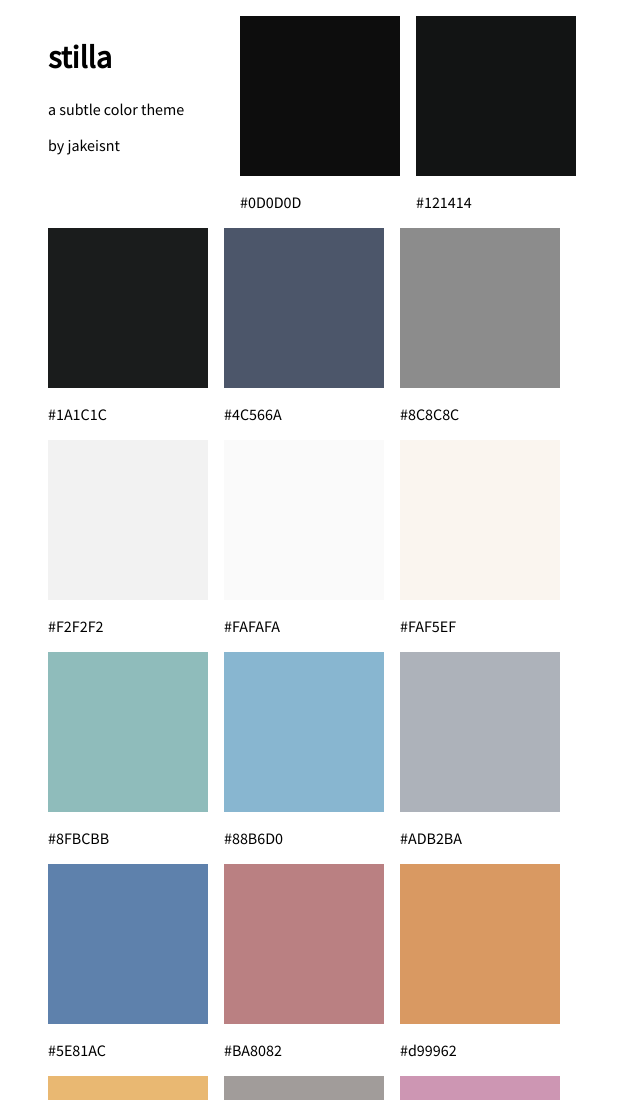
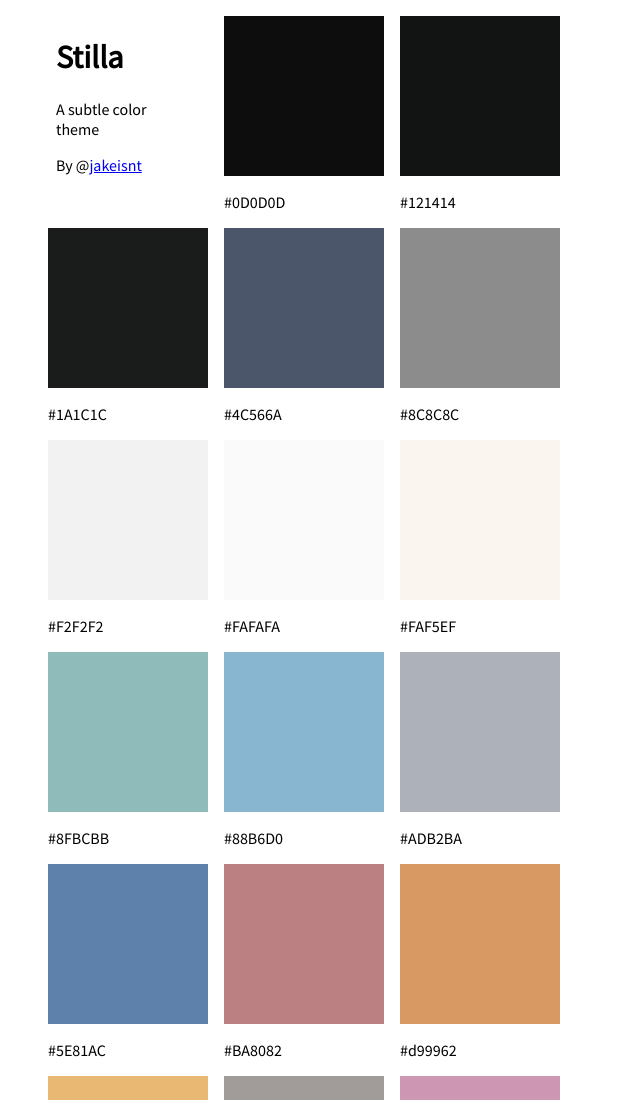
Before and after one commit to stilla-theme/stilla-site, a plain HTML site: page index.html in a window 1280 px wide. Shown: the top 1100 px of the page, without its empty margins (0-640 px from the left). Drawn offline with Linux system fonts and the light colour scheme.

Commit message:
title better

```diff
--- a/index.html
+++ b/index.html
@@ -31,8 +31,8 @@ main {
 
 .title {
   height: 10em;
-  width: 10em;
-  margin: 1em 1em;
+  width: 8em;
+  margin: 1em 1.5em;
 }
 
 #color0 { background-color: #0D0D0D; }
@@ -79,10 +79,10 @@ main {
       <div class="row">
         <div class="title">
           <div>
-            <h1>stilla</h1>
-            <p>a subtle color theme</p>
+            <h1>Stilla</h1>
+            <p>A subtle color theme</p>
           </div>
-          by jakeisnt
+          By @<a href="https://jake.isnt.online">jakeisnt</a>
         </div>
         <div class="indent"><div class="color" id="color0"></div> #0D0D0D</div>
         <div class="indent"><div class="color" id="color1"></div> #121414</div>
```
